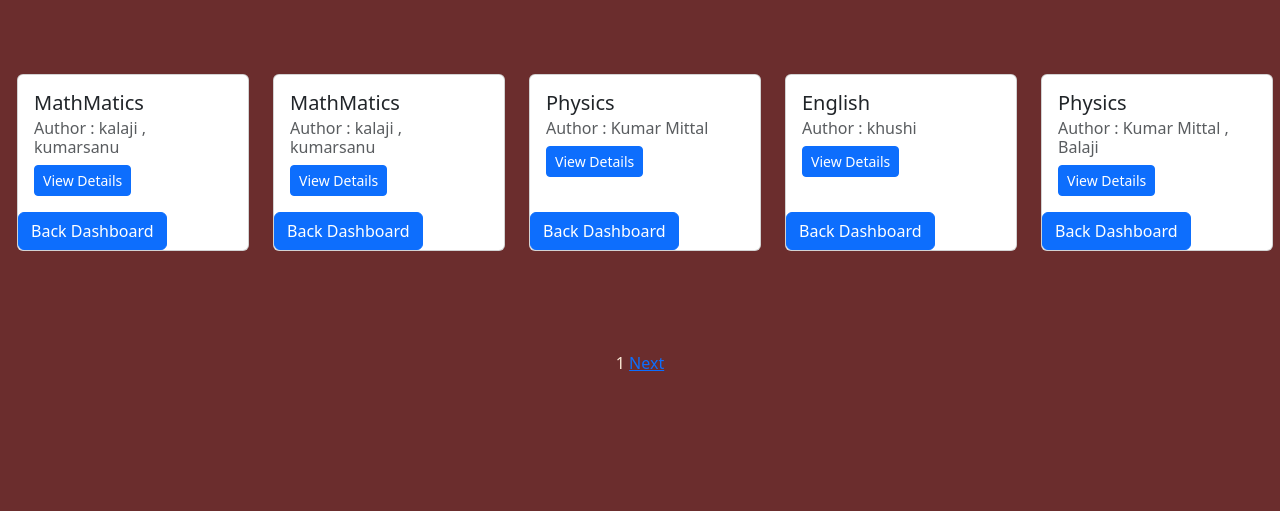
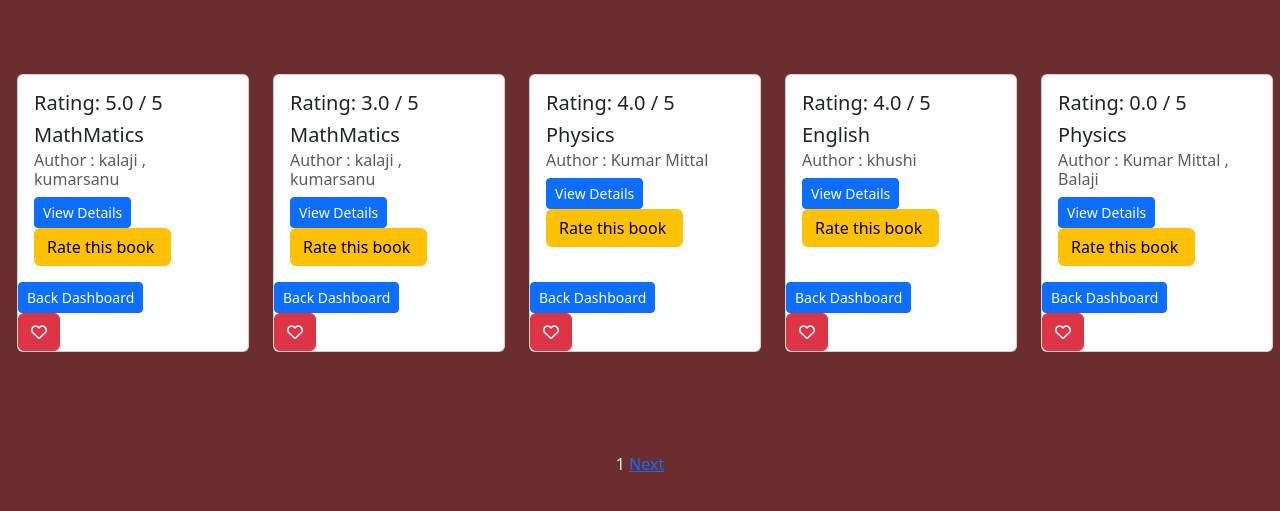
Before and after one commit to SwetTrivedi/librarymanagmentsystem, a Django app: page /booklist/ in a window 1280 px wide. Shown: the part 56-567 px from the top of the page. Run offline with Django 5.2, Linux system fonts and the light colour scheme; data comes from the database, SQL or seed files in the repository; both versions use the stored data as it was after the commit; some libraries are stand-ins or nearby versions.

Commit message:
rating and favourite

```diff
--- a/library/admin.py
+++ b/library/admin.py
@@ -9,7 +9,7 @@ class AuthorAdmin(admin.ModelAdmin):
 
 @admin.register(Book)
 class BookAdmin(admin.ModelAdmin):
-    list_display=['id','book_name','publish_year','written_by']
+    list_display=['id','book_name','publish_year','book_cate','written_by','book_rating']
 
 # @admin.register(Feedback)
 # class FeedbackAdmin(admin.ModelAdmin):
--- a/library/models.py
+++ b/library/models.py
@@ -1,5 +1,6 @@
 from django.db import models
 from django.contrib.auth.models import User
+from django.core.validators import MinValueValidator,MaxValueValidator
 # Create your models here.
 class Author(models.Model):
     author_name=models.CharField(max_length=70)
@@ -9,7 +10,10 @@ class Author(models.Model):
 class Book(models.Model):
     book_name=models.CharField(max_length=200)
     authors=models.ManyToManyField(Author)
-    publish_year=models.DateField()
+    publish_year=models.DateField(null=True, blank=True)
+    book_cate=models.CharField(max_length=200,null=True, blank=True)
+    book_rating=models.FloatField(validators=[MinValueValidator(0),MaxValueValidator(5)],default=0.0)
+
     def written_by(self):
         return "  , ".join([str(p) for p in self.authors.all()])
     def __str__(self):
--- a/library/templates/booklist.html
+++ b/library/templates/booklist.html
@@ -6,9 +6,14 @@
       <div class="col">
         <div class="card h-100">
             <div class="card-body ">
+                <h5>Rating: {{ book.book_rating }} / 5</h5>
                 <h5 class="card-title">{{book.book_name}}</h5>
                     <h6 class="card-subtitle mb-2 text-muted">Author : {{book.authors.all|join:" , "}}</h6>
                 <a href="{% url 'viewsbook' book.id %}" class="btn btn-sm btn-primary">View Details</a>
+                {% if perms.library_app.rate_book %}
+                {% else %}
+                  <a href="{% url 'rate_book' book.id %}"><input type="submit" value="Rate this book " class="btn btn-warning" ></a>
+                {% endif %}
             </div>
             {% if perms.library.backDashboard_book %}
             <form action="{% url 'adminpanel' %}"  class="d-inline">
@@ -16,19 +21,19 @@
                 <input type="submit" class="btn btn-success" value="back Dashboard">
             </form>
             {% else %}
-                <a href="{% url 'dashboard' %}"><input type="submit" class="btn btn-primary" value="Back Dashboard"></a>
-
-                {% comment %} <form action="{% url 'favbook' book.id %}" method="POST">
+                <a href="{% url 'dashboard' %}"><input type="submit" class="btn btn-sm btn-primary" value="Back Dashboard"></a>
+               <form action="{% url 'favbook' book.id %}" method="POST">
                     {% csrf_token %}
-                    <button type="submit">
-                        {% if book.favourites.all|length > 0 %}
-                        <i class="fa-regular fa-heart"></i>
+                        <button type="submit" class="btn btn-danger">
+                        {% if book.favourite.all|length > 0 %}
+                        <i class="fa-solid  fa-heart" style="color:red;"></i>
                         {% else %}
                         <i class="fa-regular fa-heart"></i>
                         {% endif %}
                     </button>
-                </form> {% endcomment %}
-                    </a>
+
+                </form>
+
 
             {% endif %}
         </div>
--- a/library/templates/navbar.html
+++ b/library/templates/navbar.html
@@ -27,9 +27,9 @@
             <li class="nav-item">
               <a class="nav-link" href="{% url 'dashboard' %}">Dashboard</a>
             </li>
-            {% comment %} <li class="nav-item">
-              <a class="nav-link" href="{% url 'favbook' book_id %}">Favourite</a>
-            </li>  {% endcomment %}
+            <li class="nav-item">
+              <a class="nav-link" href="{% url 'favorite-books' %}">Favourite</a>
+            </li>
             {% endif %}
             <li class="nav-item">
               <a class="nav-link" href="{% url 'feedback' %}">Feedback</a>
--- a/library/views.py
+++ b/library/views.py
@@ -1,5 +1,5 @@
 from django.shortcuts import render, HttpResponseRedirect,redirect
-from . forms import Signupform , Loginform  ,  Addbook ,Usercomment
+from . forms import Signupform , Loginform  ,  Addbook ,Usercomment,RatingForm
 from django.contrib.auth import authenticate,login,logout
 from django.contrib import messages
 from .models import Book ,  Rating, Like , Comment ,favourite
@@ -158,35 +158,29 @@ def book_like(request, id):
         return redirect('comment', id=comment.book.id)
 
 
-# def rate_book(request, pk, score):
-#     book = Book.objects.get(pk=pk)
-#     Rating.objects.update_or_create(user=request.user, book=book, defaults={'score': score})
-#     avg_rating = Rating.objects.filter(book=book).aggregate(Avg('score'))['score__avg'] or 0
-#     return render(request, 'bookdetails.html', {'book': book, 'avg_rating': avg_rating})
+def rate_book(request, pk):
+    book =Book.objects.get (pk=pk)
+    if request.method == 'POST':
+        form = RatingForm(request.POST, instance=book)
+        if form.is_valid():
+            form.save()
+            return redirect('viewsbook', pk=book.pk)
+    else:
+        form = RatingForm(instance=book)
+
+    return render(request, 'rate_book.html', {'form': form,'book':book})
 
 
 
-# def fav_book(request, book_id):
-#     book = Book.objects.get(pk=book_id)
+def fav_book(request, book_id):
+    book = Book.objects.get(pk=book_id)
 
-#     fav, created = favourite.objects.get_or_create(user=request.user, book=book)
+    fav, created = favourite.objects.get_or_create(user=request.user, book=book)
 
-#     if not created:
-#         fav.delete()
-#     return redirect('booklist')
+    if not created:
+        fav.delete()
+    return redirect('booklist')
 
-# def favorite_books(request):
-#     fav_books = Book.objects.filter(favourites__user=request.user)
-#     return render(request, 'favourite.html', {'fav_books': fav_books})
-
-
-
-
-
-
-    # book = Book.objects.get(pk=id)
-    # fav, created = favourite.objects.get_or_create(user=request.user, book=book)
-    # if not created:
-    #     fav.delete()
-    #     return redirect('booklist')
-    # return render(request,'favoirate.html',{'book':book})
+def favorite_books(request):
+    fav_books = Book.objects.filter(favourite_book__user=request.user)
+    return render(request, 'favoirate.html', {'fav_books': fav_books})
--- a/librarymanagementsystem/urls.py
+++ b/librarymanagementsystem/urls.py
@@ -33,9 +33,9 @@ urlpatterns = [
     path('bookdelete/<int:pk>/',views.deletebook,name='deletebook'),
     path('feedback',views.feedback_page,name='feedback'),
     path('comments/<int:id>/',views.addcomment,name='comment'),
-    # path('rate/<int:pk>/<int:score>/', views.rate_book,name="rate-book"),
+    path('rate/<int:pk>/',views.rate_book, name='rate_book'),
     path('like/<int:id>/',views.book_like, name='like-book'),
-    # path('favourite/<int:book_id>/', views.fav_book, name='favbook'),
-    # path('my-favorites/', views.favorite_books, name='favorite-books'),
+    path('favourite/<int:book_id>/', views.fav_book, name='favbook'),
+    path('my-favorites/', views.favorite_books, name='favorite-books'),
 
 ]
```
Also changed, not shown: library/forms.py (+9 -3 lines), library/templates/bookdetails.html (+2 -13 lines), library/templates/favoirate.html (+17 -2 lines), library/templates/rate_book.html (added, +13 -0 lines), db.sqlite3, library/migrations/0010_book_book_cate_alter_book_publish_year.py (added), library/migrations/0011_book_book_rating.py (added).
